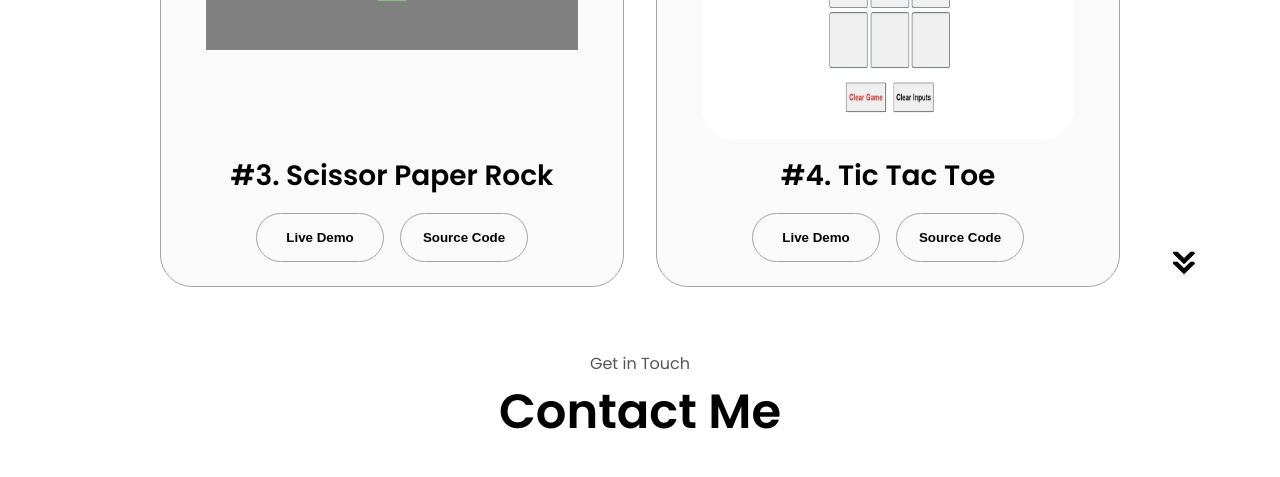
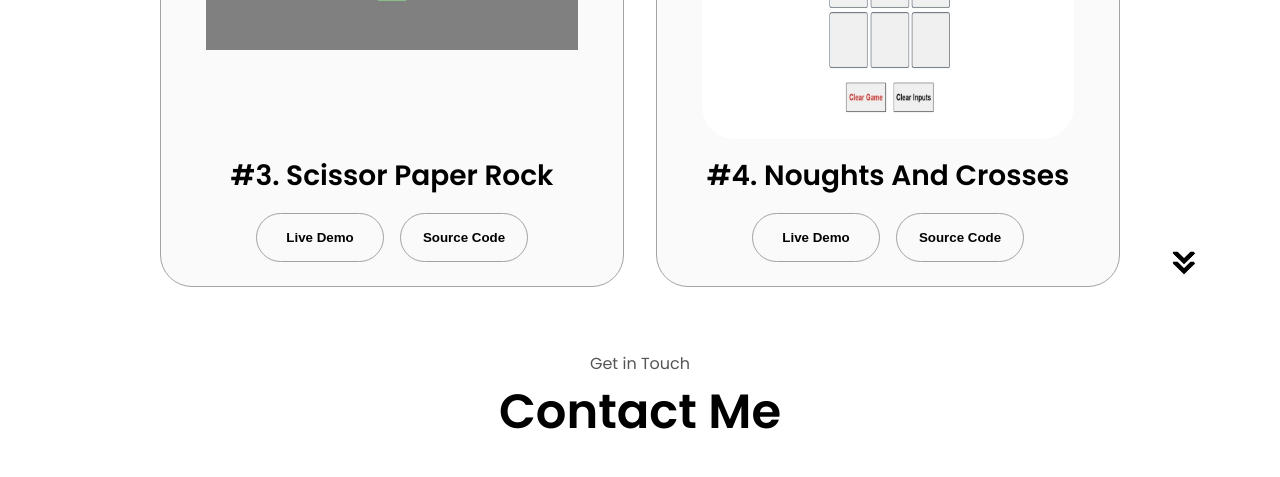
Before and after one commit to SudeepSilwal/site, a plain HTML site: page index.html in a window 1280 px wide. Shown: the part 3429-3906 px from the top of the page. Drawn offline with nearby package versions, Linux system fonts and the light colour scheme.

Commit message:
Update index.html

```diff
--- a/index.html
+++ b/index.html
@@ -211,7 +211,7 @@
           <div class="article-container">
             <img src="./assets/TicTacToe.png" alt="Project 2" class="project-img" />
           </div>
-          <h2 class="experience-sub-title project-title">#4. Tic Tac Toe</h2>
+          <h2 class="experience-sub-title project-title">#4. Noughts And Crosses</h2>
           <div class="btn-container">
             <button class="btn btn-color-2 project-btn" onclick="location.href='TicTacToe/'">
               Live Demo
```
